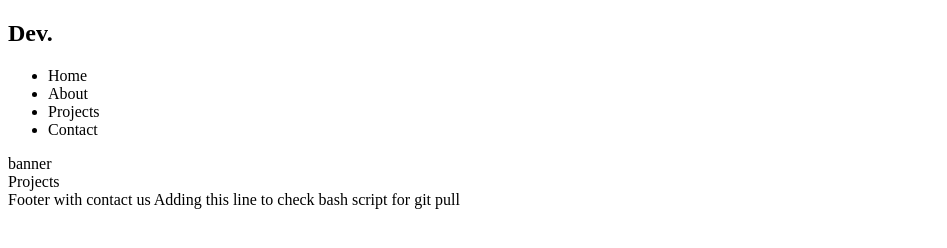
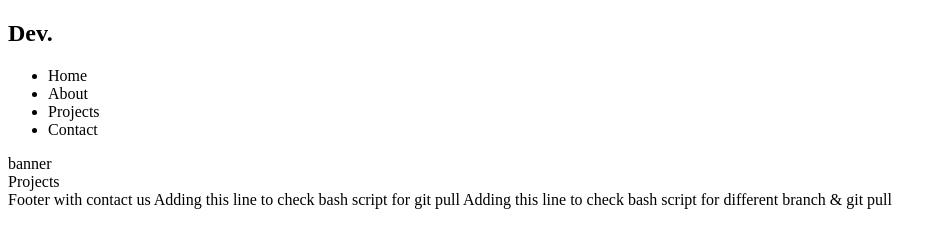
Before and after one commit to javed97/Portfolio, a plain HTML site: page index.html in a window 1280 px wide. Shown: the whole page, without its empty margins (0-947 px from the left). Drawn offline with Linux system fonts and the light colour scheme.

Commit message:
Different branch and  git pull

```diff
--- a/index.html
+++ b/index.html
@@ -31,6 +31,8 @@
     <footer>
         Footer with contact us
         Adding this line to check bash script for git pull
+        Adding this line to check bash script for different branch &  git pull
+
     </footer>
 </body>
 </html>
```
